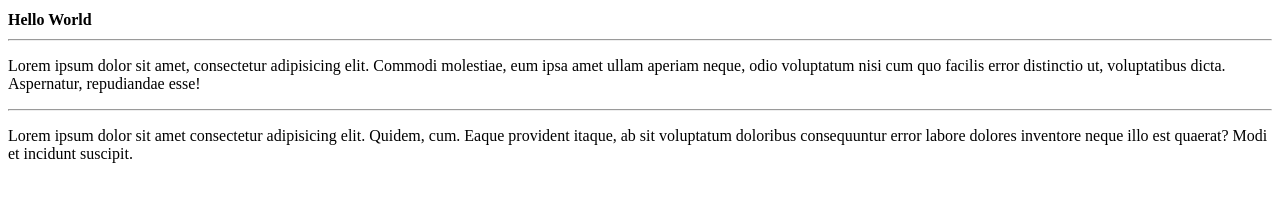
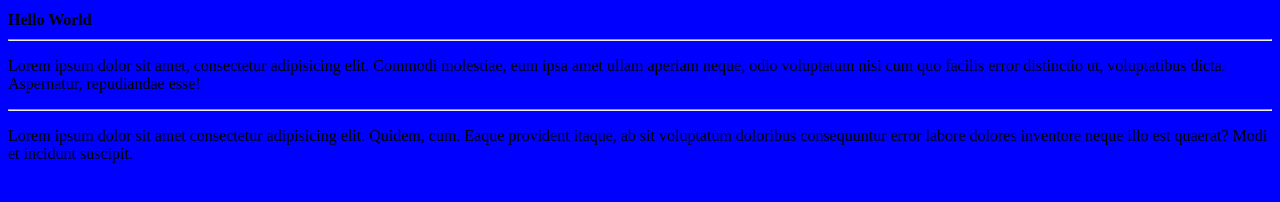
Before and after one commit to williamsantanadeveloper/git-github-aula05, a plain HTML site: page site-exemplo/index.html in a window 1280 px wide. Drawn offline with Linux system fonts and the light colour scheme.

Commit message:
Adiconando plano de fundo

```diff
--- a/site-exemplo/style.css
+++ b/site-exemplo/style.css
@@ -1,3 +1,7 @@
 h1{
     font-size: 16px;
 }
+
+body{
+    background-color: #0000ff;
+}
```
